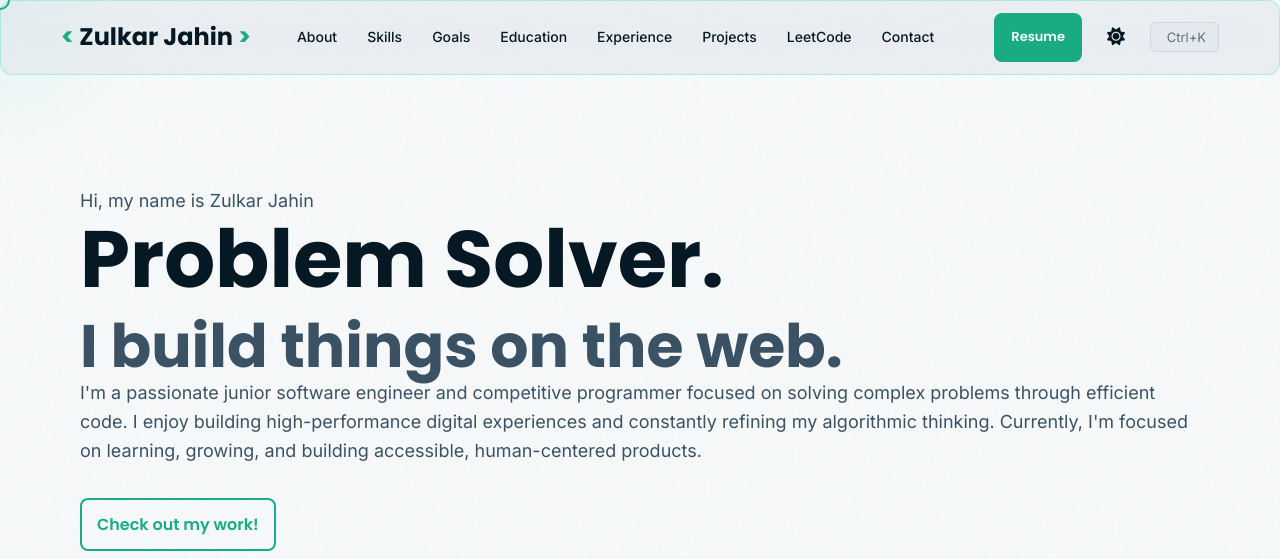
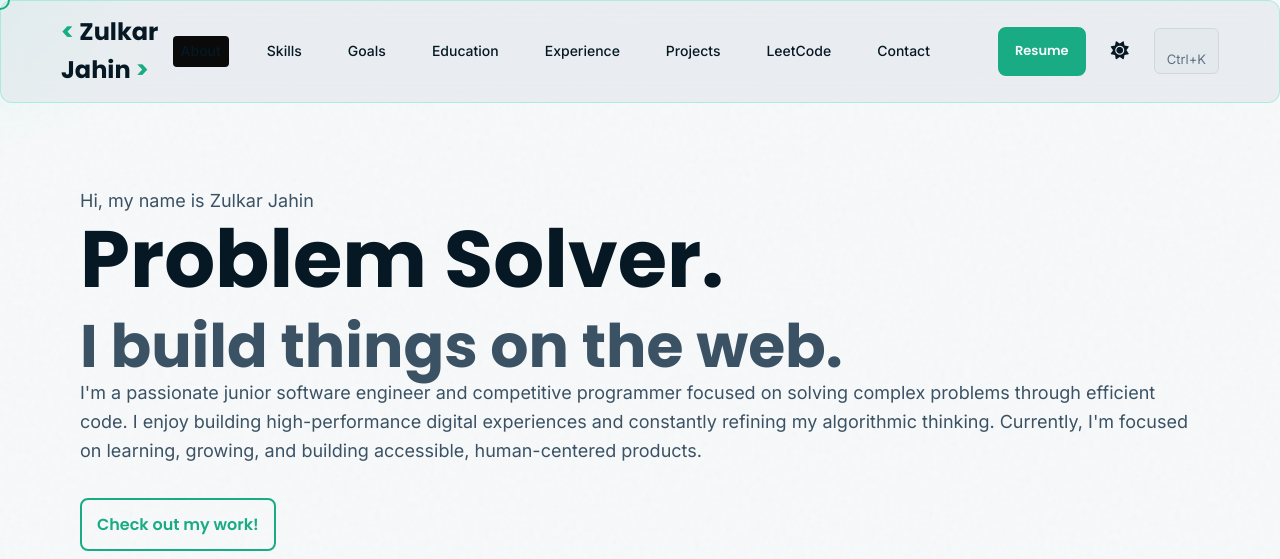
Before and after one commit to Zulkar-Jahin/My-Portfolio, a plain HTML site: page index.html in a window 1280 px wide. Shown: the top 559 px of the page. Drawn offline with Linux system fonts and the light colour scheme; some icons are missing.

Commit message:
feat: navbar-active button added.

```diff
--- a/css/style.css
+++ b/css/style.css
@@ -25,6 +25,7 @@
     /* Feature Specific */
     --accent-responsibility: #9b6dff;
     --accent-date: #64ffda;
+    --nav-active-bg: #10614b; /* dark mode active nav background */
 }
 
 .light-theme {
@@ -44,6 +45,7 @@
     /* Feature Specific */
     --accent-responsibility: #4b3061;
     --accent-date: #008b8b;
+    --nav-active-bg: #0a0a0a; /* light mode active nav background */
 }
 
 /* Base Styles */
@@ -225,8 +227,15 @@ a:hover {
 .nav-links a {
     font-size: 14px;
     font-weight: 500;
+    padding: 4px 8px;
+    border-radius: 4px;
+    transition: background 0.3s ease;
 }
 
+.nav-links a.active {
+    background: var(--nav-active-bg);
+    color: var(--text-primary);
+}
 .nav-actions {
     display: flex;
     gap: 25px;
--- a/js/main.js
+++ b/js/main.js
@@ -2,6 +2,7 @@ document.addEventListener('DOMContentLoaded', () => {
     initThemeSwitch();
     initCustomCursor();
     initScrollAnimations();
+    initNavActive();
 });
 
 function initThemeSwitch() {
@@ -185,3 +186,26 @@ function initTabs() {
         });
     });
 }
+
+
+function initNavActive() {
+    const sections = document.querySelectorAll('section[id]');
+    const navLinks = document.querySelectorAll('.nav-links a');
+    const sectionToNav = {};
+    sections.forEach(sec => {
+        const id = sec.id;
+        const link = document.querySelector(`.nav-links a[href="#${id}"]`);
+        if (link) sectionToNav[id] = link;
+    });
+    const observer = new IntersectionObserver((entries) => {
+        entries.forEach(entry => {
+            if (entry.isIntersecting) {
+                const id = entry.target.id;
+                navLinks.forEach(link => link.classList.remove('active'));
+                const activeLink = sectionToNav[id];
+                if (activeLink) activeLink.classList.add('active');
+            }
+        });
+    }, { threshold: 0.5 });
+    sections.forEach(sec => observer.observe(sec));
+}
```
